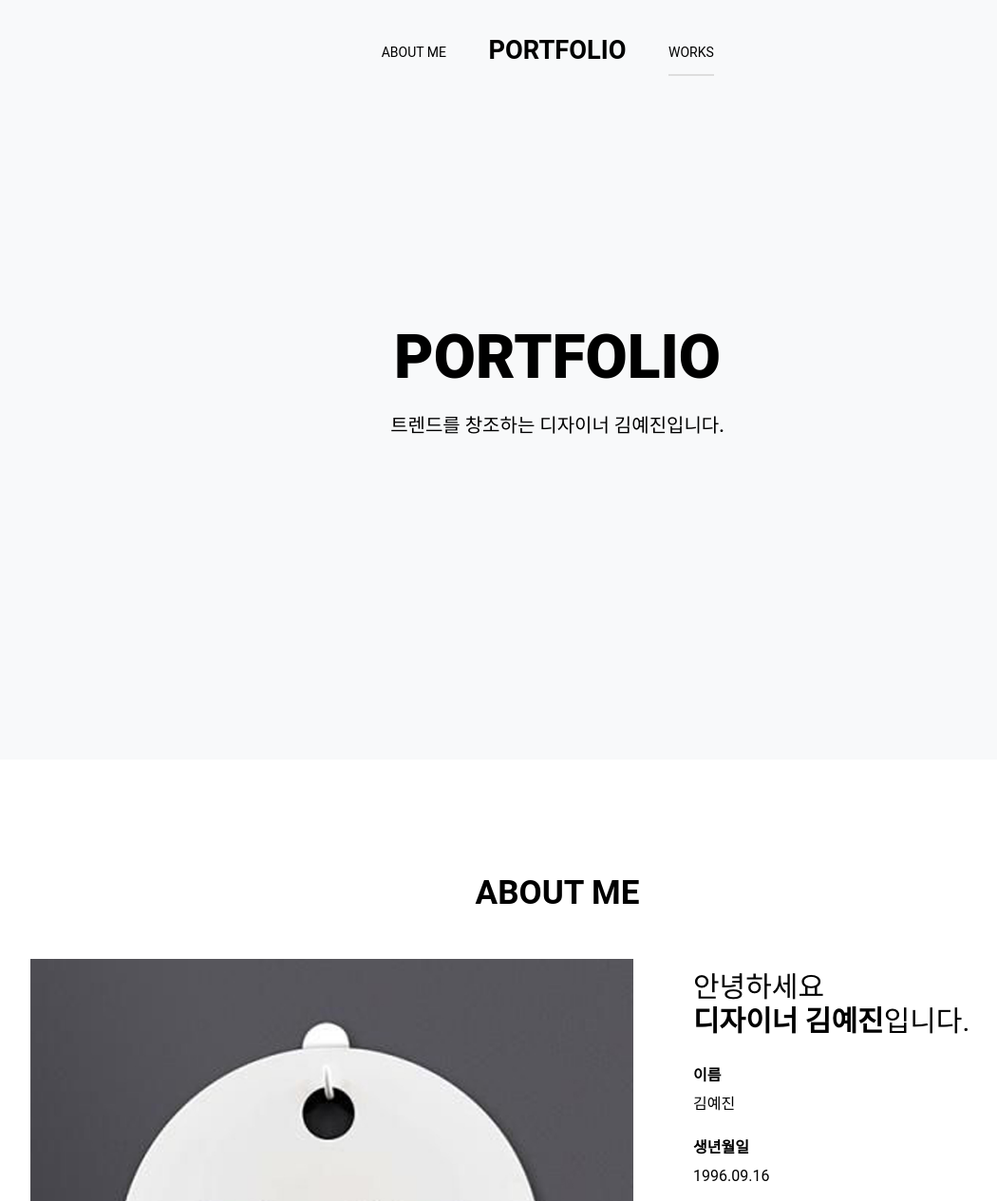
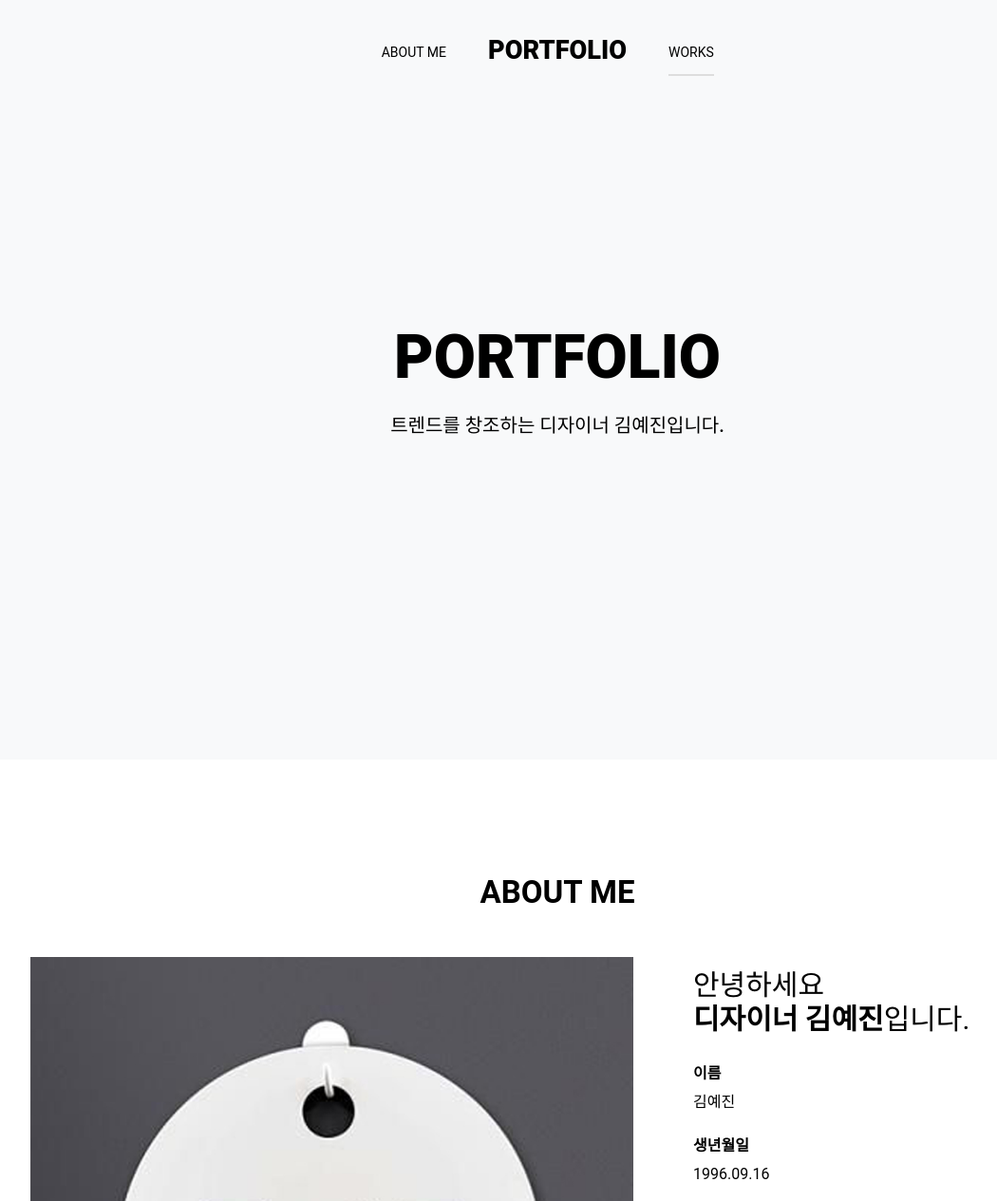
Before and after one commit to yejin0916/portfolio, a plain HTML site: page index.html in a window 1280 px wide. Shown: the top 1265 px of the page at 95% size, without its empty margins (53-1103 px from the left). Drawn offline with nearby package versions, Linux system fonts and the light colour scheme; files whose address does not match are found by name.

Commit message:
Update style.css

```diff
--- a/css/style.css
+++ b/css/style.css
@@ -155,7 +155,7 @@ a {
   .unslate_co--site-nav .unslate_co--site-logo {
     font-size: 1.7rem;
     color: #000;
-    font-weight: 700; }
+    font-weight: 800; }
     .unslate_co--site-nav .unslate_co--site-logo span {
       color: #dddddd; }
   .unslate_co--site-nav .site-nav-ul, .unslate_co--site-nav .site-nav-ul-none-onepage {
@@ -835,9 +835,9 @@ a {
     color: #000; }
 
 .heading-h2 {
-  font-size: 35px;
+  font-size: 33px;
   color: #000;
-  font-weight:600; }
+  font-weight:700; }
   .heading-h2.divider:before {
     position: absolute;
     content: ""; }
```
